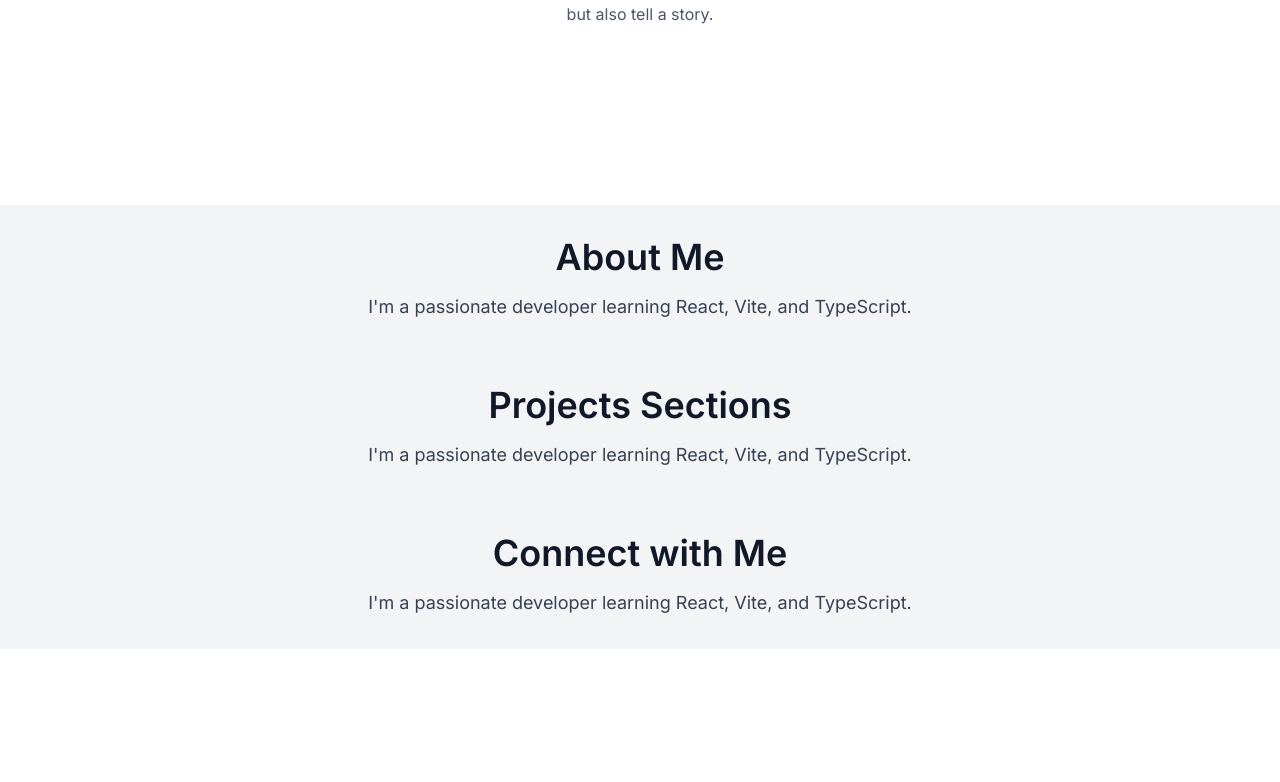
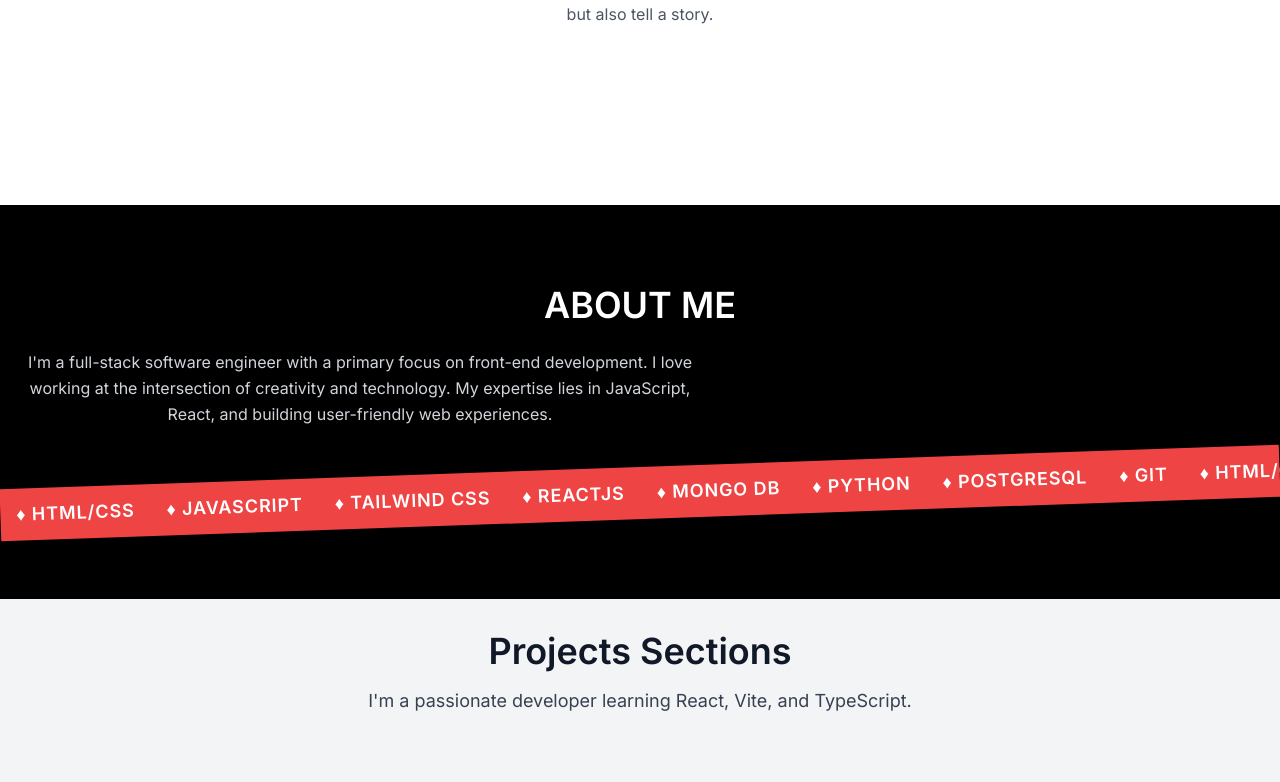
Before and after one commit to Priyanshu-96/Personal-Portfolio, a React (Vite) app in the folder portfolio-vite/: page / in a window 1280 px wide. Shown: the part 595-1377 px from the top of the page. Before the commit the page ends 1244 px from the top, so only its background shows below. Built offline with nearby package versions, Linux system fonts and the light colour scheme.

Commit message:
Added SkillsMarquee component and Some updates on About.jsx and Home.jsx

```diff
--- a/portfolio-vite/src/App.css
+++ b/portfolio-vite/src/App.css
@@ -41,3 +41,25 @@ section {
   border-radius: 50%;
   margin: 20px auto;
 }
+
+@keyframes marquee {
+  from {
+    transform: translateX(0);
+  }
+  to {
+    transform: translateX(100%);
+  }
+}
+
+.marquee {
+  display: flex;
+  overflow: hidden;
+  white-space: nowrap;
+  position: relative;
+}
+
+.marquee-content {
+  display: flex;
+  animation: marquee 10s linear infinite;
+  min-width: 200%; /* Ensures continuous looping */
+}
--- a/portfolio-vite/src/components/About.tsx
+++ b/portfolio-vite/src/components/About.tsx
@@ -1,12 +1,24 @@
+
+import SkillsMarquee from "./SkillsMarquee";
+
 const About = () => {
-    return (
-      <section className="p-8 bg-gray-100 text-center">
-        <h1 className="text-4xl font-bold text-gray-900">About Me </h1>
-        <p className="text-lg text-gray-700 mt-4">
-          I'm a passionate developer learning React, Vite, and TypeScript.
+  return (
+    <section className="bg-black text-white py-20 relative">
+      <div className="container mx-auto px-6">
+        <h2 className="text-4xl font-bold mb-6">ABOUT ME</h2>
+        <p className="text-gray-300 leading-relaxed max-w-2xl">
+          I'm a full-stack software engineer with a primary focus on front-end development.
+          I love working at the intersection of creativity and technology.
+          My expertise lies in JavaScript, React, and building user-friendly web experiences.
         </p>
-      </section>
-    );
-  };
+      </div>
 
-  export default About; // ✅ Ensure this line is present
+      {/* Skills Marquee */}
+      <div className="mt-10">
+        <SkillsMarquee />
+      </div>
+    </section>
+  );
+};
+
+export default About;
--- /dev/null
+++ b/portfolio-vite/src/components/SkillsMarquee.tsx
@@ -0,0 +1,25 @@
+
+const skills = [
+  "HTML/CSS", "JAVASCRIPT", "TAILWIND CSS", "REACTJS",
+  "MONGO DB", "PYTHON", "POSTGRESQL","GIT"
+];
+
+const SkillsMarquee = () => {
+  return (
+    <div className="relative w-full overflow-hidden bg-red-500 py-3 -rotate-2">
+      {/* Marquee Wrapper */}
+      <div className="flex whitespace-nowrap animate-marquee">
+        {[...skills, ...skills].map((skill, index) => (
+          <span
+            key={index}
+            className="mx-4 text-white font-bold uppercase tracking-wider text-lg"
+          >
+            ♦ {skill}
+          </span>
+        ))}
+      </div>
+    </div>
+  );
+};
+
+export default SkillsMarquee;
```
Also changed, not shown: portfolio-vite/src/components/Home.tsx (+0 -10 lines).
